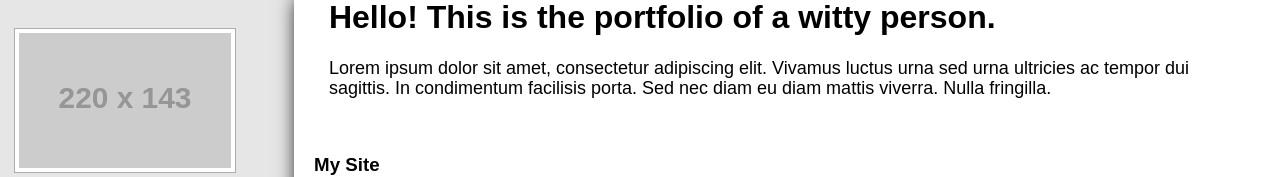
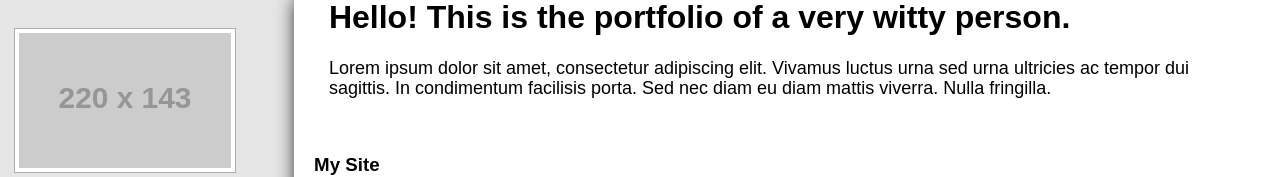
Before and after one commit to gnofoente/portfolio, a plain HTML site: page index.html in a window 1280 px wide. Shown: the top 177 px of the page. Drawn offline with Linux system fonts and the light colour scheme; placeholder pictures from the web are drawn by us.

Commit message:
Adjusted some html

```diff
--- a/index.html
+++ b/index.html
@@ -23,7 +23,7 @@
 		<main class="main-content">
 			<header class="header">
 				<div class="container container_header">
-					<h1 class="header__main-text">Hello! This is the portfolio of a witty person.</h1>
+					<h1 class="header__main-text">Hello! This is the portfolio of a very witty person.</h1>
 
 					<p class="text text_header">
 						Lorem ipsum dolor sit amet, consectetur adipiscing elit. Vivamus luctus urna sed urna ultricies ac tempor dui sagittis. In condimentum facilisis porta. Sed nec diam eu diam mattis viverra. Nulla fringilla.
```
